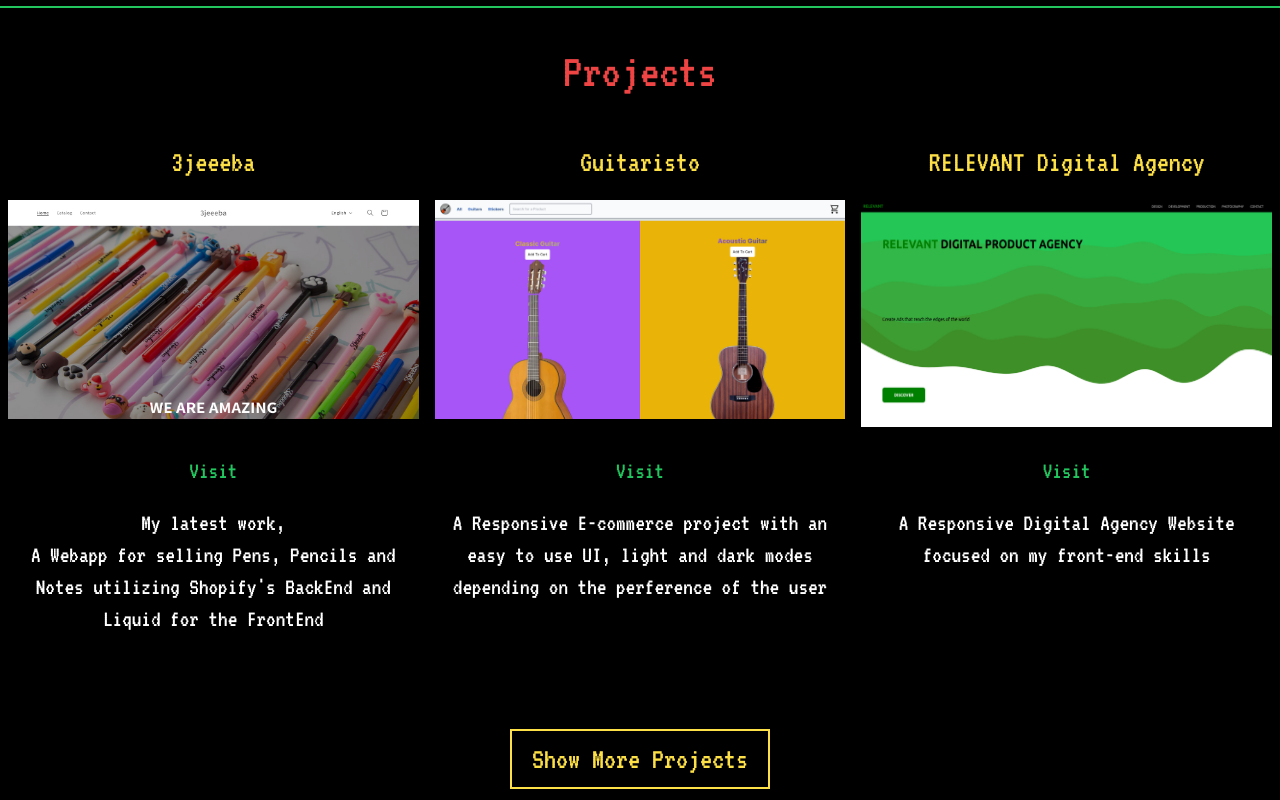
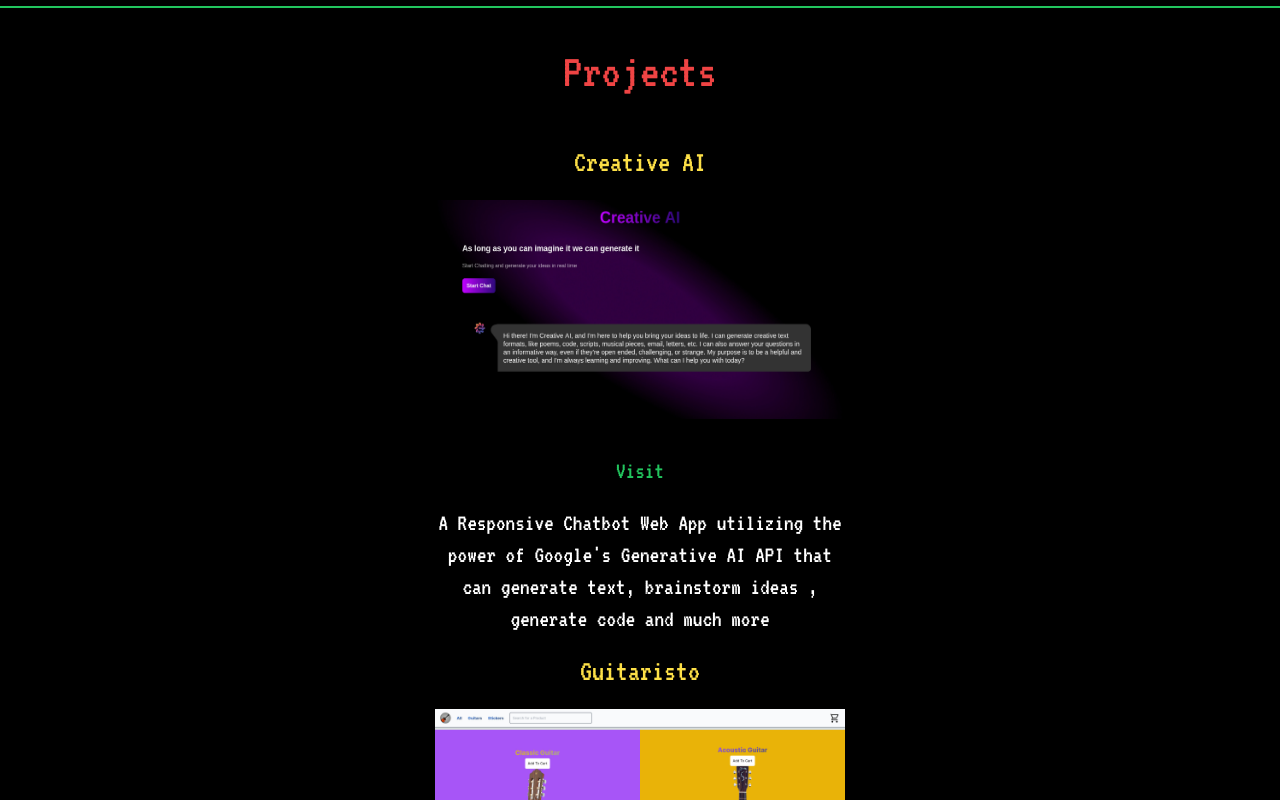
Before and after one commit to AndrewZakhari/portfolio, a Next.js app: page / in a window 1280 px wide. Shown: the part 1660-2460 px from the top of the page. Built offline with nearby package versions, Linux system fonts and the light colour scheme.

Commit message:
Added new Projects and some UI changes for medium screen sized

```diff
--- a/components/contact.tsx
+++ b/components/contact.tsx
@@ -22,7 +22,7 @@ const Contact = () => {
              <Link className="text-yellow-300" target="_blank" href="mailto:andrewzakhari5@gmail.com">andrewzakhari5@gmail.com</Link>
              <br/>
             or DM me at
-            <Link target="_blank" className="text-yellow-300" href="https://wa.me/+201019303179">Whatsapp </Link>
+            <Link target="_blank" className="text-yellow-300" href="https://wa.me/+201019303179"> Whatsapp </Link>
             <Link target="_blank" className="text-yellow-300" href="https://www.linkedin.com/in/andrewzakhari">LinkedIn</Link>
 
            </p>
--- a/components/projects.tsx
+++ b/components/projects.tsx
@@ -22,17 +22,20 @@ const Projects = () => {
           { view &&
           <>
         <h1 className="text-red-500 bg-black font-primary text-5xl text-center animate-fadeIn py-10">Projects</h1>
-        <div className="bg-black text-white text-2xl pb-11 lg:flex-nowrap flex-wrap font-primary flex justify-around">
+        <div className="bg-black text-white text-2xl pb-11 md:flex-col md:items-center lg:flex-nowrap flex-wrap font-primary flex justify-around">
 
             <div  className="flex flex-col items-center  transition-all duration-500 gap-5 animate-slideIn2sRev
-             border-green-500 w-full lg:w-1/3 md:w-1/3 lg:border-transparent border-b-2 border-opacity-50 py-5 lg:p-2 hover:border-green-500">
-            <h1 className="text-3xl text-yellow-300">3jeeeba</h1>
-            <Image className="lg:pb-4 lg:h-[235px]" alt="" src='/3jeeba.jpg' width="464" height="144" />
-              <Link target="_blank" href="https://3jeeeba.com" className="text-md text-green-500 hover:underline lg:no-underline underline
+             border-green-500 w-full lg:w-1/3 md:w-3/4 lg:border-transparent border-b-2 border-opacity-50 py-5 lg:p-2 hover:border-green-500">
+            <h1 className="text-3xl text-yellow-300">Creative AI</h1>
+            <Image className="lg:pb-4 lg:h-[235px]" alt="" src='/creativeAI.jpg' width="464" height="144" />
+              <Link target="_blank" href="https://chatbot-topaz-six.vercel.app/" className="text-md text-green-500 hover:underline lg:no-underline underline
             transition-all hover:cursor-pointer ">Visit</Link>
-          <p className="text-center">My latest work,<br/> A Webapp for selling Pens, Pencils and Notes utilizing Shopify&apos;s BackEnd and Liquid for the FrontEnd</p>
+          <p className="text-center">
+            A Responsive Chatbot Web App utilizing the power of Google&apos;s Generative AI API that can generate text, brainstorm ideas ,
+             generate code and much more
+          </p>
             </div>
-            <div className="flex w-full md:w-1/3 flex-col items-center tranistion-all border-opacity-50 duration-500 gap-5 animate-fadeIn
+            <div className="flex w-full md:w-3/4 flex-col items-center tranistion-all border-opacity-50 duration-500 gap-5 animate-fadeIn
              border-green-500 lg:w-1/3 lg:border-transparent border-b-2 py-5 lg:p-2 hover:border-green-500">
             <h1 className="text-3xl text-yellow-300">Guitaristo</h1>
             <Image className="lg:pb-4 lg:h-[235px]" alt="" src="/e-commerce1.jpg" width="464" height="144"/>
@@ -40,7 +43,7 @@ const Projects = () => {
             transition-all hover:cursor-pointer ">Visit</Link>
             <p className="text-center">A Responsive E-commerce project with an easy to use UI, light and dark modes depending on the perference of the user </p>
             </div>
-            <div className="flex w-full md:w-1/3 flex-col items-center tranistion-all border-opacity-50 duration-500 gap-5 animate-fadeIn
+            <div className="flex w-full md:w-3/4 flex-col items-center tranistion-all border-opacity-50 duration-500 gap-5 animate-fadeIn
              border-green-500 lg:w-1/3 lg:border-transparent border-b-2 py-5 lg:p-2 hover:border-green-500">
             <h1 className="text-3xl  text-yellow-300">RELEVANT Digital Agency</h1>
             <Image className="lg:pb-2 lg:h-[235px]" alt="" src="/RELEVANT.jpg" width="464" height="144"/>
@@ -56,11 +59,11 @@ const Projects = () => {
          ">Show More Projects</h1>
         </div>
         }{ show &&
-          <div className="flex flex-col justify-center min-h-full transition-all overflow-x-hidden">
+          <div className="flex flex-col justify-center min-h-full text-white transition-all overflow-x-hidden">
           <h1 onClick={() => setShow(false)} className="font-primary text-center text-yellow-300 self-center text-3xl hover:cursor-pointer py-2.5 px-5 w-fit my-10 border-2 border-yellow-300 hover:bg-opacity-90 hover:text-black hover:bg-yellow-300">Show Less Projects</h1>
-          <div className="flex lg:flex-row flex-col justify-around items-center ">
+          <div className="flex lg:flex-row  flex-col justify-around items-center ">
             <div className="
-            flex flex-col gap-5 text-2xl lg:h-[470px] animate-slideIn1s items-center py-5 lg:p-2 w-full md:w-fit mb-20 lg:mb-10 lg:w-fit transition-all
+            flex flex-col gap-5 text-2xl lg:h-[500px] animate-slideIn1s items-center py-5 lg:p-2 w-full md:w-fit mb-20 lg:mb-10 lg:w-1/3 transition-all
              duration-500 lg:border-transparent border-green-500 hover:border-green-500 border-b-2 border-opacity-50  font-primary">
             <h1 className="text-3xl text-yellow-300">BWM Clone</h1>
             <Image className="lg:pb-4 lg:h-[235px]" alt="" src="/BMW.jpg" width="464" height="144"/>
@@ -68,14 +71,25 @@ const Projects = () => {
             transition-all hover:cursor-pointer ">Visit</Link>
             <p className="text-center">A Responsive BMW Website clone with some edits to the UI </p>
             </div>
-          <div className="flex flex-col  gap-5 text-2xl lg:h-[470px] animate-slideIn1s items-center py-5 lg:p-2 w-full md:w-fit
-            mb-20 lg:mb-10 lg:w-fit transition-all duration-500 lg:border-transparent border-green-500 hover:border-green-500 border-b-2 border-opacity-50  font-primary">
+          <div className="flex flex-col  gap-5 text-2xl lg:h-[500px] animate-slideIn1s items-center py-5 lg:p-2 w-full md:w-fit
+            mb-20 lg:mb-10 lg:w-1/3 transition-all duration-500 lg:border-transparent border-green-500 hover:border-green-500 border-b-2 border-opacity-50  font-primary">
             <h1 className="text-3xl  text-yellow-300">IP Lookup</h1>
             <Image className="lg:pb-2 lg:h-[235px]" alt="" src="/ip-lookup.jpg" width="464" height="144"/>
             <Link target="_blank" href="https://ip-lookup-self.vercel.app/" className="text-md text-green-500 lg:no-underline underline hover:underline
             transition-all hover:cursor-pointer ">Visit</Link>
             <p className="text-center">A Webapp that helps you find information about <br/> a given IP Adress using a third party API</p>
           </div>
+          <div className="
+            flex flex-col gap-5 text-2xl lg:h-[500px] animate-slideIn1s items-center py-5 lg:p-2 w-full md:w-fit mb-20 lg:mb-10 lg:w-1/3 transition-all
+             duration-500 lg:border-transparent border-green-500 hover:border-green-500 border-b-2 border-opacity-50  font-primary">
+            <h1 className="text-3xl text-yellow-300">3ajeeba</h1>
+            <Image className="lg:pb-4 lg:h-[235px]" alt="" src="/3jeeba.jpg" width="464" height="144"/>
+            <Link target="_blank" href="https://3ajeeeba.com" className="text-md text-red-500 lg:no-underline underline hover:underline
+            transition-all hover:cursor-pointer ">Visit</Link>
+            <p className="text-center">A Responsive Web App for a startup company that used to sell pens, pencils and notebooks that utilized Shopify&apos;s backend servers and Liquid templating language <br/>
+              <span className="text-red-500">That's been shutdown</span>
+              </p>
+            </div>
           </div>
           </div>
         }
```
Also changed, not shown: public/creativeAI.jpg (added).
